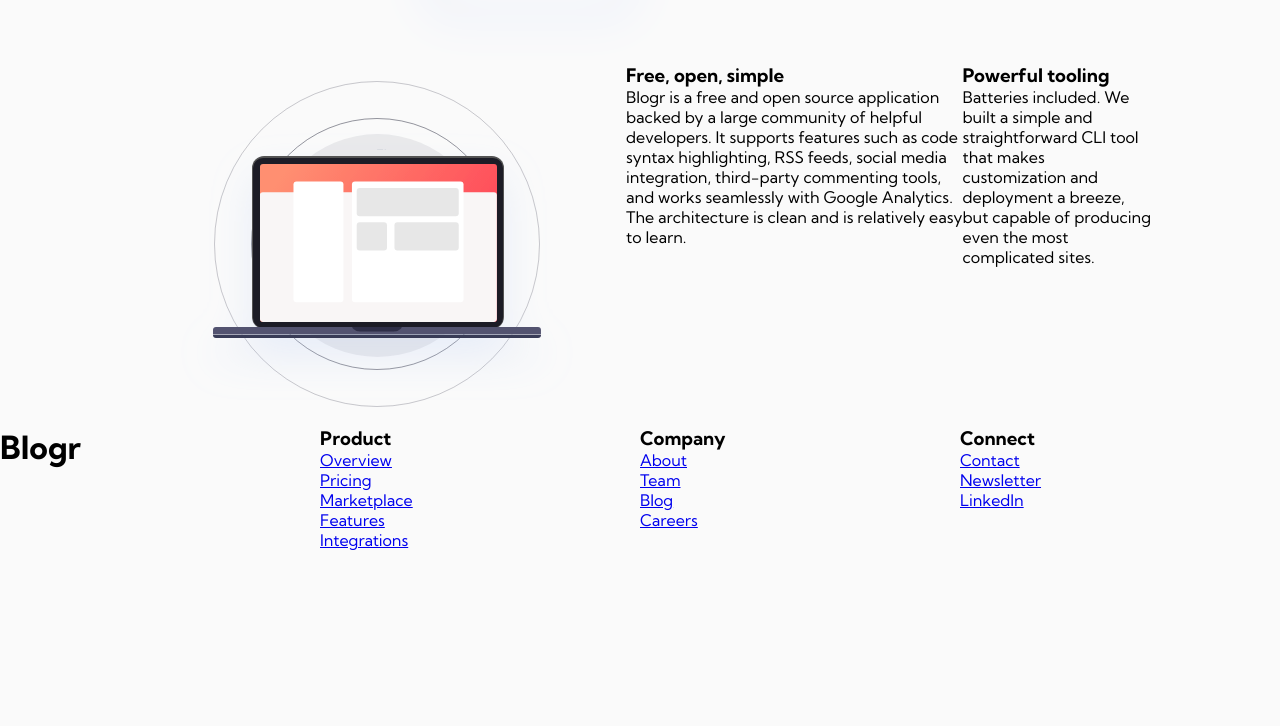
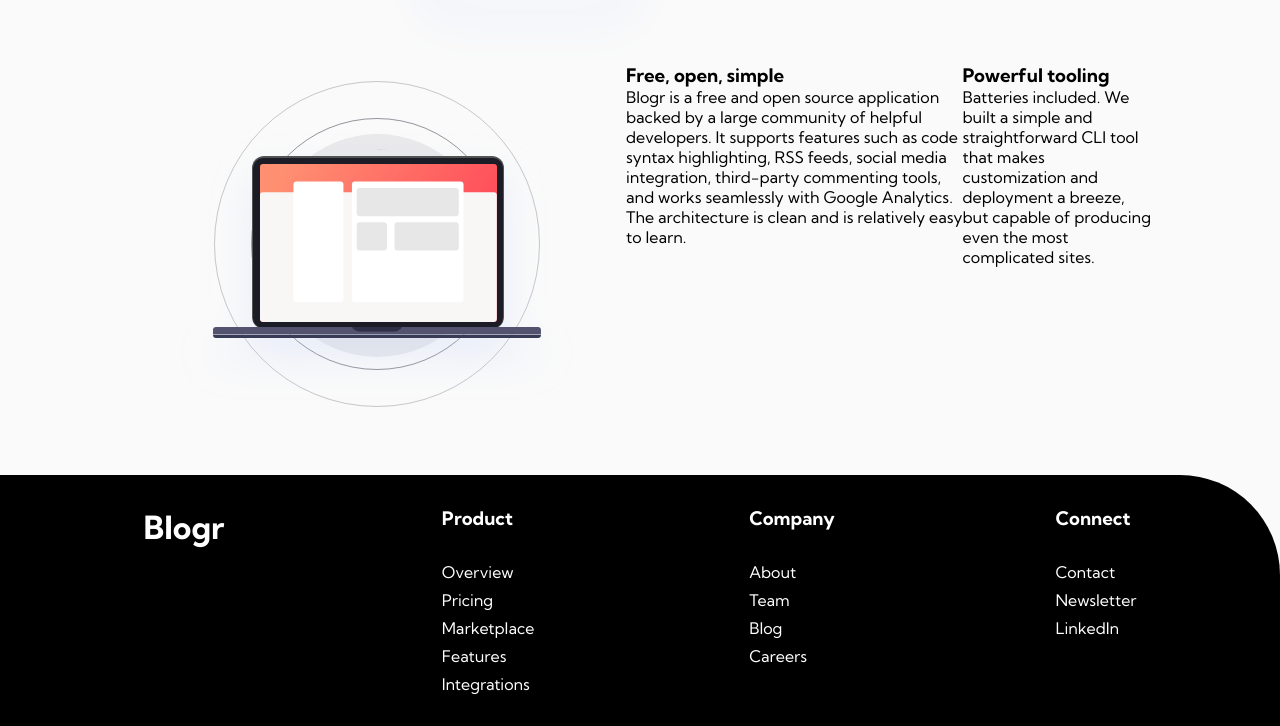
Before and after one commit to sidalieleuldj/blogr-landing-page-main, a plain HTML site: page index.html in a window 1280 px wide. Shown: the part 1577-2303 px from the top of the page. Before the commit the page ends 2127 px from the top, so only its background shows below. Drawn offline with Linux system fonts and the light colour scheme.

Commit message:
add grid properties

```diff
--- a/style/style.css
+++ b/style/style.css
@@ -147,7 +147,27 @@ nav h1 {
 }
 
 footer {
+
+  color: white;
   display: grid;
   grid-template-columns: 1fr 1fr 1fr 1fr;
+  background-color: black;
+  border-top-right-radius: 100px;
+  justify-items: center;
+  margin-top: 3rem;
+  padding: 2rem;
 
 }
+
+footer ul{
+  margin-top: 2rem;
+}
+
+footer ul li a{
+  text-decoration: none;
+  color: white;
+}
+
+footer ul li{
+  margin-top: 0.5rem;
+}
```
